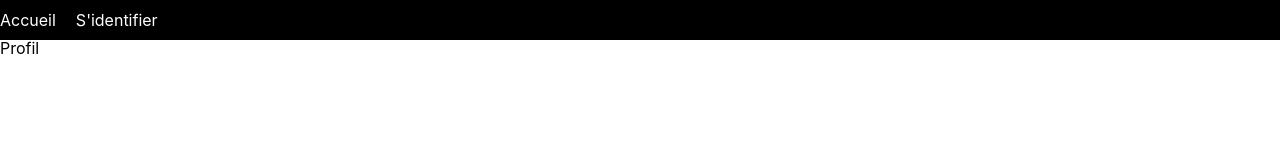
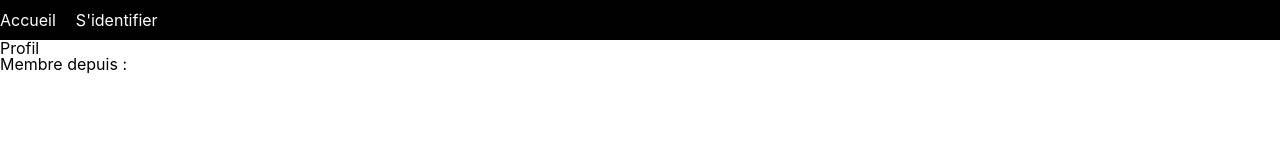
Before and after one commit to Jeff-Erson44/Festival-app, a Next.js app: page /profil/1 in a window 1280 px wide. Shown: the top 160 px of the page. Built offline with nearby package versions, Linux system fonts and the light colour scheme; no server answers.

Commit message:
profil nav v1

```diff
--- a/components/Navbar.js
+++ b/components/Navbar.js
@@ -44,6 +44,10 @@ export default function Navbar() {
                         ("")
                     }
                     {cookies.user ?
+                        (<li><Link href="/profil/${cookies.user.username}">Mon profil</Link></li>) :
+                        ("")
+                    }
+                    {cookies.user ?
                         (<button className="deco" onClick={(e) => logout(e)} >Déconnexion</button>) :
                         (<button> <Link href="/login">S'identifier</Link></button>)
                     }
--- a/package.json
+++ b/package.json
@@ -13,6 +13,7 @@
     "babel-plugin-superjson-next": "^0.4.3",
     "bcryptjs": "^2.4.3",
     "cookie": "^0.5.0",
+    "moment": "^2.29.4",
     "next": "12.2.3",
     "react": "18.2.0",
     "react-cookie": "^4.1.1",
--- a/pages/api/auth/signin.js
+++ b/pages/api/auth/signin.js
@@ -34,6 +34,7 @@ export default async function handler(
                     createdAt : passwordUser.createdAt,
                 })
                 await prisma.$disconnect()
+                console.log('Vous êtes déconnecté');
             }
         }
     }
--- a/pages/api/auth/signup.js
+++ b/pages/api/auth/signup.js
@@ -1,6 +1,6 @@
 import {  PrismaClient } from "@prisma/client";
 import { hash } from "bcryptjs";
-import { useCookies } from "react-cookie";
+
 
 export default async function( req, res ) {
     // On accepte seulement les requêtes POST
--- a/pages/profil/[pseudo].js
+++ b/pages/profil/[pseudo].js
@@ -1,5 +1,6 @@
 import Head from "next/head"
 import { useCookies } from "react-cookie"
+
 
 export default function Profil() {
 
@@ -19,7 +20,7 @@ export default function Profil() {
                 <p>{cookies?.user?.email}</p>
 
                 {cookies?.user?.bio !== "" ? <p>{cookies?.user?.bio}</p> : null}
-
+                <h3>Membre depuis : </h3>
                 <p>{cookies?.user?.createdAt}</p>
                 <p>{cookies?.user?.bio}</p>
             </div>
```
Also changed, not shown: 1 other file (tests, documents, lock files or other folders).
